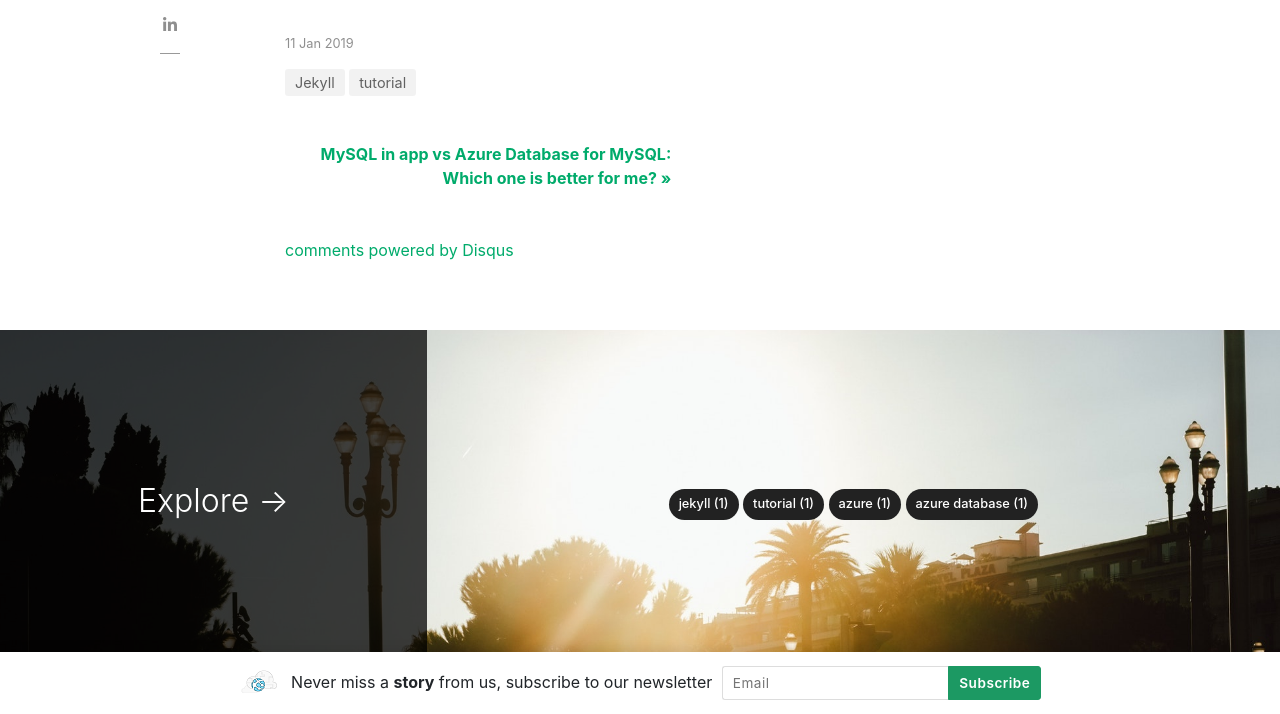
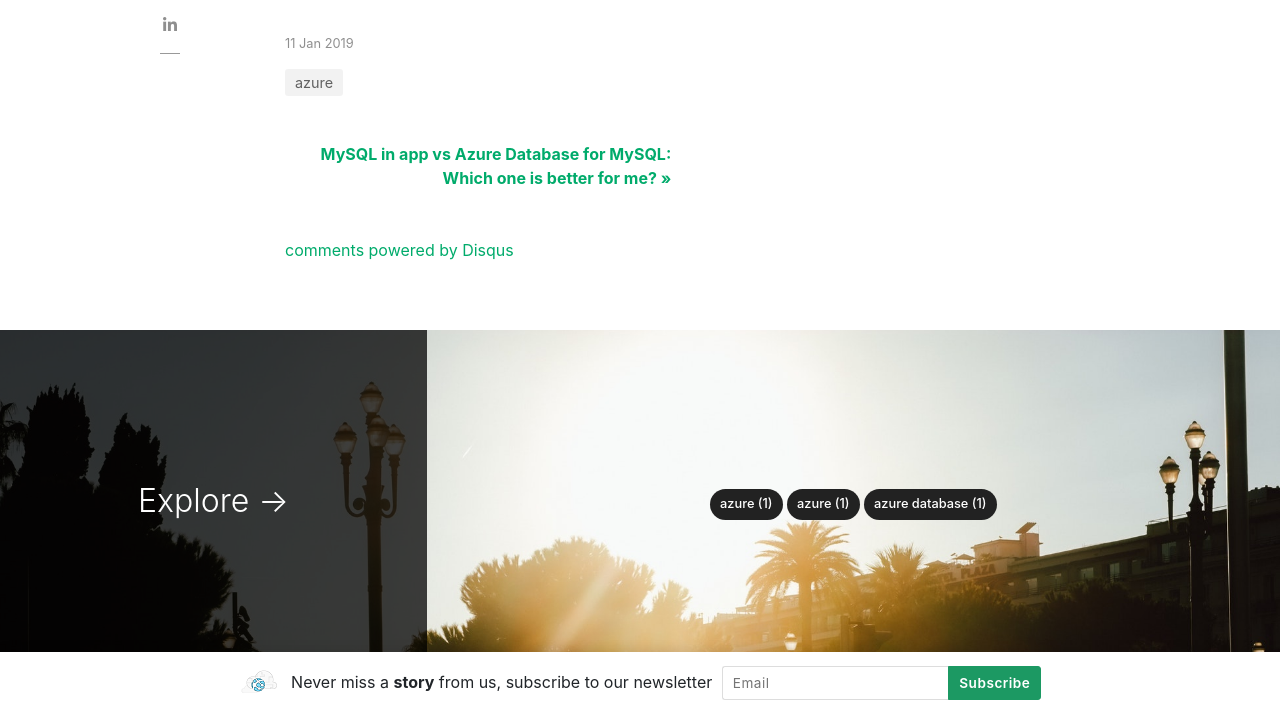
Before and after one commit to daveRendon/wikiazure-podcast, a Jekyll site: the page built from _posts/2019-01-11-powerful-things-markdown-editor.md, in a window 1280 px wide and 900 px high, scrolled down 4279 px, cut to the strip 186-900 px from the top of the window. Built offline with Jekyll 4.4.1, drawn with Linux system fonts in a browser that asks for light colours; nearby versions of some CDN libraries; comment, search, counter and statistics services are not loaded.

Commit message:
update files

```diff
--- a/_posts/2019-01-11-powerful-things-markdown-editor.md
+++ b/_posts/2019-01-11-powerful-things-markdown-editor.md
@@ -2,7 +2,7 @@
 layout: post
 title:  "Powerful things you can do with the Markdown editor"
 author: dave
-categories: [ Jekyll, tutorial ]
+categories: [ azure, azure ]
 image: assets/images/16.jpg
 hidden: true
 ---
```
